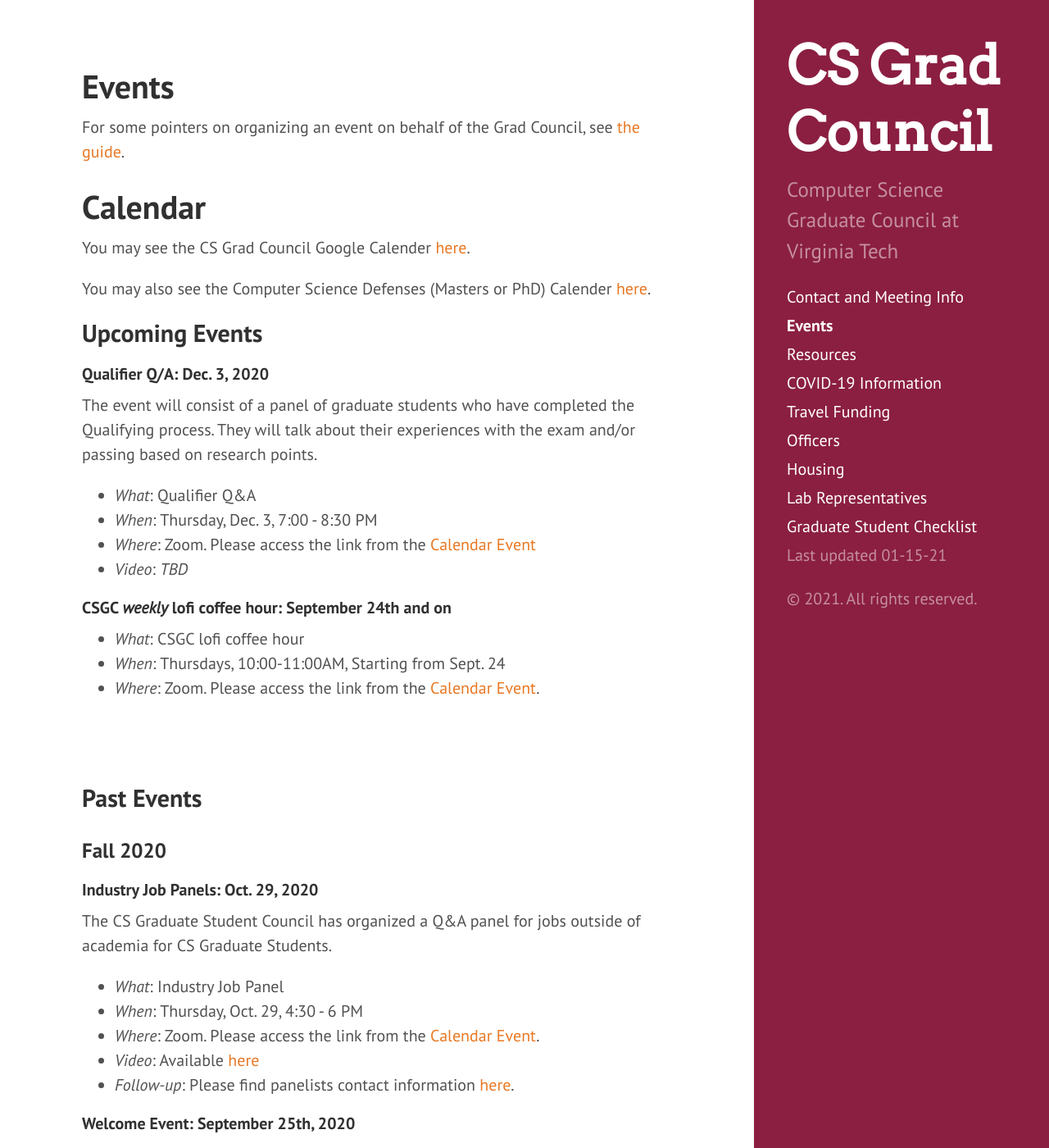
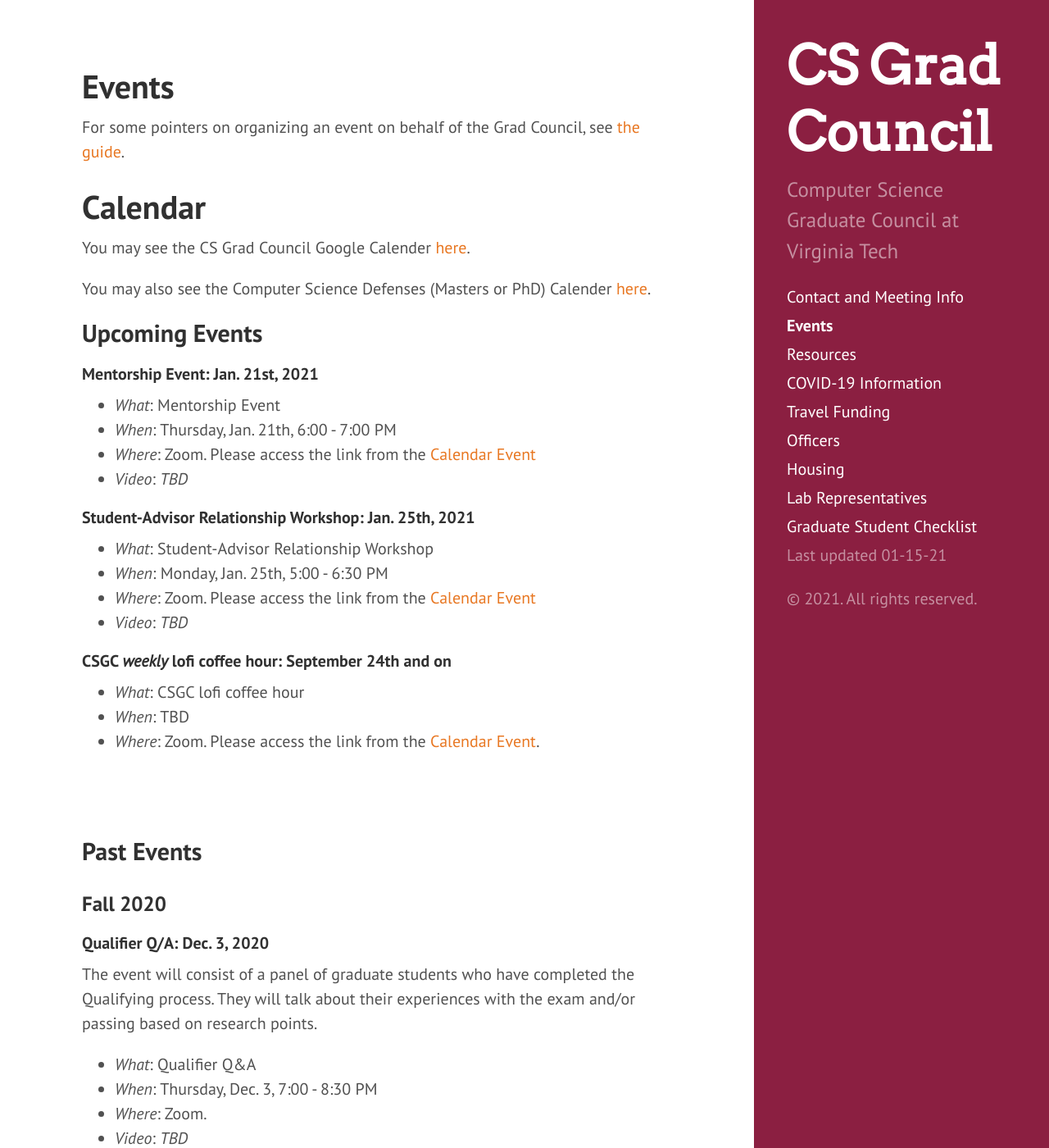
Before and after one commit to CSGraduateCouncil-VirginiaTech/csgc-website, a Jekyll site: the page built from events.md, in a window 1280 px wide and 1400 px high. Shown: the whole window at 82% size. Built offline with Jekyll 4.4.1, drawn with Linux system fonts in a browser that asks for light colours; some of the changed text lies outside the part shown.

Commit message:
Update events.md
Add Student-Advisor Relationship Workshop and Mentorship Event.
Move Qualifier Q/A Event to past events.

```diff
--- a/events.md
+++ b/events.md
@@ -13,20 +13,24 @@
 You may also see the Computer Science Defenses (Masters or PhD) Calender [here](https://calendar.google.com/calendar?cid=Y184b2dhNHRtdXNzbjcydXRnM3ViYzRmcXZ2a0Bncm91cC5jYWxlbmRhci5nb29nbGUuY29t).
 
 ## Upcoming Events
+#### Mentorship Event: Jan. 21st, 2021
 
-#### Qualifier Q/A: Dec. 3, 2020
+- *What*: Mentorship Event
+- *When*: Thursday, Jan. 21th, 6:00 - 7:00 PM
+- *Where*: Zoom. Please access the link from the [Calendar Event](https://calendar.google.com/calendar?cid=dnQuZWR1X240bnQ0aGdlNTBrdjdqajFjZDN1NzllaW1rQGdyb3VwLmNhbGVuZGFyLmdvb2dsZS5jb20)
+- *Video*: *TBD*
 
-The event will consist of a panel of graduate students who have completed the Qualifying process. They will talk about their experiences with the exam and/or passing based on research points.
+#### Student-Advisor Relationship Workshop: Jan. 25th, 2021
 
-- *What*: Qualifier Q&A
-- *When*: Thursday, Dec. 3, 7:00 - 8:30 PM
-- *Where*: Zoom.  Please access the link from the [Calendar Event](https://calendar.google.com/calendar?cid=dnQuZWR1X240bnQ0aGdlNTBrdjdqajFjZDN1NzllaW1rQGdyb3VwLmNhbGVuZGFyLmdvb2dsZS5jb20)
+- *What*: Student-Advisor Relationship Workshop
+- *When*: Monday, Jan. 25th, 5:00 - 6:30 PM
+- *Where*: Zoom. Please access the link from the [Calendar Event](https://calendar.google.com/calendar?cid=dnQuZWR1X240bnQ0aGdlNTBrdjdqajFjZDN1NzllaW1rQGdyb3VwLmNhbGVuZGFyLmdvb2dsZS5jb20)
 - *Video*: *TBD*
 
 #### CSGC ***weekly*** lofi coffee hour: September 24th and on
 
 - *What*: CSGC lofi coffee hour
-- *When*: Thursdays, 10:00-11:00AM, Starting from Sept. 24
+- *When*: TBD
 - *Where*: Zoom. Please access the link from the [Calendar Event](https://calendar.google.com/calendar?cid=dnQuZWR1X240bnQ0aGdlNTBrdjdqajFjZDN1NzllaW1rQGdyb3VwLmNhbGVuZGFyLmdvb2dsZS5jb20).
 
 <br/><br/>
@@ -35,13 +39,22 @@
 
 ### Fall 2020
 
+#### Qualifier Q/A: Dec. 3, 2020
+
+The event will consist of a panel of graduate students who have completed the Qualifying process. They will talk about their experiences with the exam and/or passing based on research points.
+
+- *What*: Qualifier Q&A
+- *When*: Thursday, Dec. 3, 7:00 - 8:30 PM
+- *Where*: Zoom.
+- *Video*: *TBD*
+
 #### Industry Job Panels: Oct. 29, 2020
 
 The CS Graduate Student Council has organized a Q&A panel for jobs outside of academia for CS Graduate Students.
 
 - *What*: Industry Job Panel
 - *When*: Thursday, Oct. 29, 4:30 - 6 PM
-- *Where*: Zoom. Please access the link from the [Calendar Event](https://calendar.google.com/calendar?cid=dnQuZWR1X240bnQ0aGdlNTBrdjdqajFjZDN1NzllaW1rQGdyb3VwLmNhbGVuZGFyLmdvb2dsZS5jb20).
+- *Where*: Zoom.
 - *Video*: Available [here](https://drive.google.com/file/d/1uekYlBydBEAHlT6GRtkt0QcoUJyJe29Y/view)
 - *Follow-up*: Please find panelists contact information [here](https://docs.google.com/document/d/1WOs48uIgDIBurvpUr8zQJwNO6IljDrHQiJqBknpQaU8/preview).
 
@@ -49,7 +62,7 @@
 
 - *What*: Welcome Event
 - *When*: Friday, Sept. 25, 6:00-8:00PM
-- *Where*: Zoom. Please access the link from the [Calendar Event](https://calendar.google.com/calendar?cid=dnQuZWR1X240bnQ0aGdlNTBrdjdqajFjZDN1NzllaW1rQGdyb3VwLmNhbGVuZGFyLmdvb2dsZS5jb20).
+- *Where*: Zoom.
 
 ### Spring 2020
 
```
